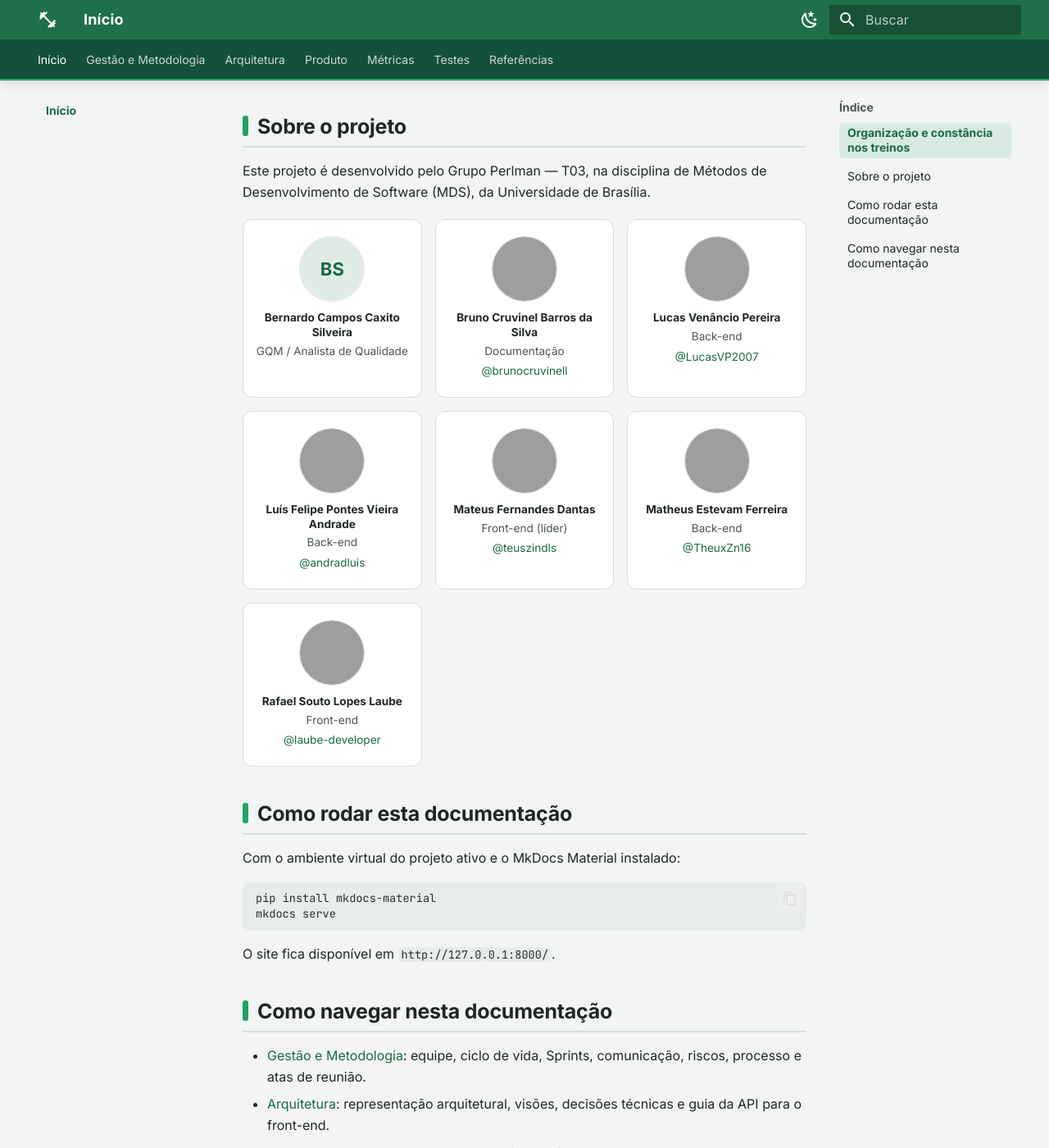
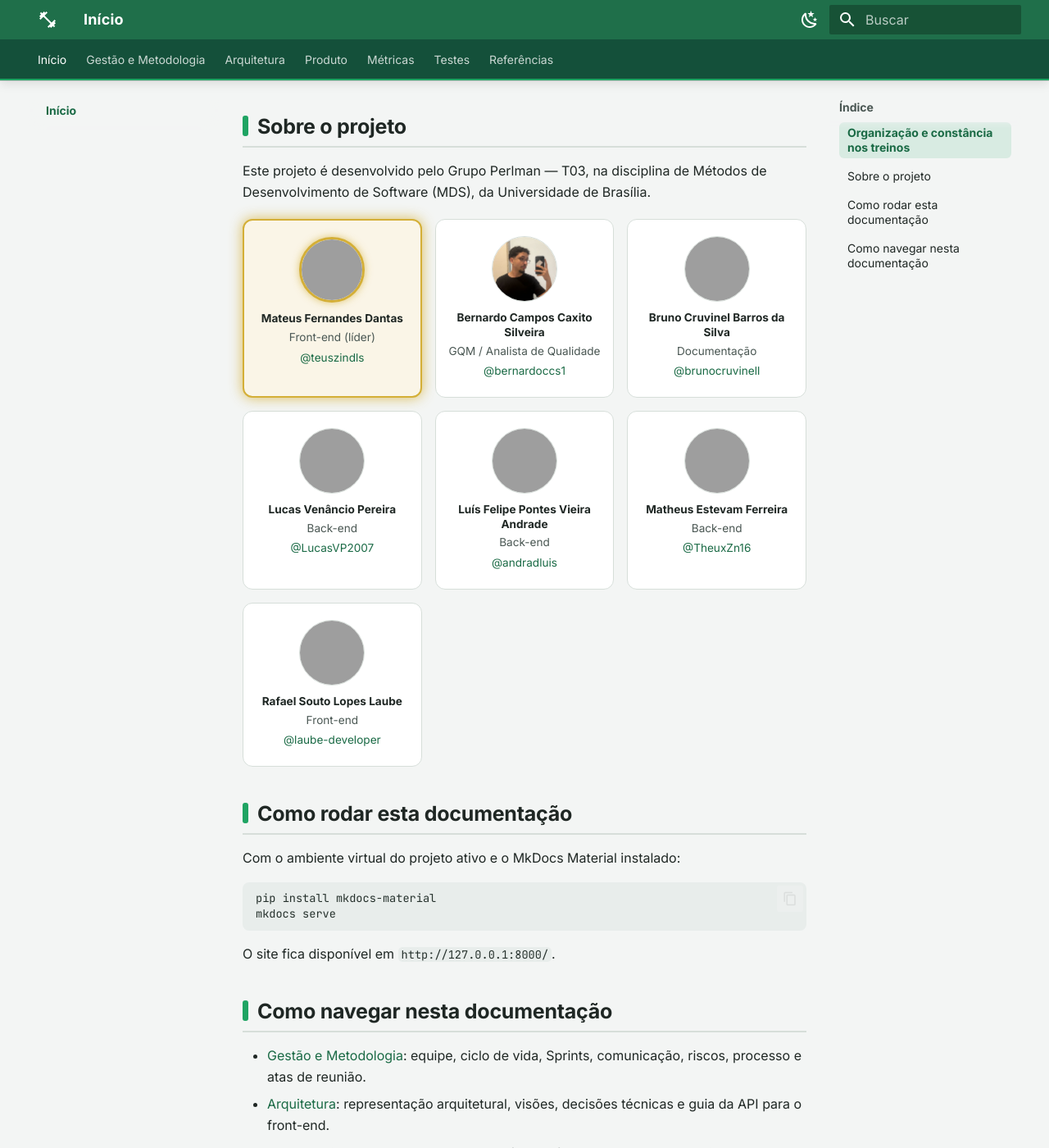
Before and after one commit to FGA0138-MDS-Ajax/2026.2-T03-Perlman, an MkDocs documentation site: the page built from docs/index.md, in a window 1280 px wide and 1400 px high, scrolled down 294 px, cut to the strip 0-1400 px from the top of the window. Shown: the whole strip at 82% size. Built offline with MkDocs 1.6.1 and Material for MkDocs 9.7.7, drawn with Linux system fonts in a browser that asks for light colours; grey boxes are pictures that could not be loaded.

Commit message:
docs: destaca o líder e adiciona foto do Bernardo na home

```diff
--- a/docs/index.md
+++ b/docs/index.md
@@ -9,10 +9,17 @@ O MotivaFit é um aplicativo web voltado para praticantes de exercícios físico
 Este projeto é desenvolvido pelo Grupo Perlman — T03, na disciplina de Métodos de Desenvolvimento de Software (MDS), da Universidade de Brasília.
 
 <div class="mf-team">
+  <div class="mf-member mf-member--leader">
+    <img class="mf-avatar" src="https://github.com/teuszindls.png?size=160" alt="Foto de Mateus Fernandes Dantas" loading="lazy">
+    <strong>Mateus Fernandes Dantas</strong>
+    <span>Front-end (líder)</span>
+    <a href="https://github.com/teuszindls">@teuszindls</a>
+  </div>
   <div class="mf-member">
-    <span class="mf-avatar mf-avatar--initials" aria-hidden="true">BS</span>
+    <img class="mf-avatar" src="assets/img/equipe/bernardo.png" alt="Foto de Bernardo Campos Caxito Silveira" loading="lazy">
     <strong>Bernardo Campos Caxito Silveira</strong>
     <span>GQM / Analista de Qualidade</span>
+    <a href="https://github.com/bernardoccs1">@bernardoccs1</a>
   </div>
   <div class="mf-member">
     <img class="mf-avatar" src="https://github.com/brunocruvinell.png?size=160" alt="Foto de Bruno Cruvinel Barros da Silva" loading="lazy">
@@ -31,12 +38,6 @@ Este projeto é desenvolvido pelo Grupo Perlman — T03, na disciplina de Métod
     <strong>Luís Felipe Pontes Vieira Andrade</strong>
     <span>Back-end</span>
     <a href="https://github.com/andradluis">@andradluis</a>
-  </div>
-  <div class="mf-member">
-    <img class="mf-avatar" src="https://github.com/teuszindls.png?size=160" alt="Foto de Mateus Fernandes Dantas" loading="lazy">
-    <strong>Mateus Fernandes Dantas</strong>
-    <span>Front-end (líder)</span>
-    <a href="https://github.com/teuszindls">@teuszindls</a>
   </div>
   <div class="mf-member">
     <img class="mf-avatar" src="https://github.com/TheuxZn16.png?size=160" alt="Foto de Matheus Estevam Ferreira" loading="lazy">
--- a/docs/stylesheets/extra.css
+++ b/docs/stylesheets/extra.css
@@ -222,6 +222,44 @@
   background: var(--mf-table-head);
 }
 
+/* Destaque do líder: moldura dourada com brilho */
+.md-typeset .mf-member--leader {
+  position: relative;
+  overflow: hidden;
+  border: 2px solid #d4af37;
+  background: color-mix(in srgb, #d4af37 12%, var(--mf-card-bg));
+  animation: mf-gold-glow 2.4s ease-in-out infinite;
+}
+.md-typeset .mf-member--leader::after {
+  content: "";
+  position: absolute;
+  top: 0;
+  left: -75%;
+  width: 50%;
+  height: 100%;
+  background: linear-gradient(105deg, transparent, rgba(255, 236, 170, .55), transparent);
+  pointer-events: none;
+  animation: mf-gold-shine 3.6s ease-in-out infinite;
+}
+.md-typeset .mf-member--leader .mf-avatar {
+  border: 3px solid #d4af37;
+  box-shadow: 0 0 10px rgba(212, 175, 55, .7);
+}
+@keyframes mf-gold-glow {
+  0%, 100% { box-shadow: 0 0 6px rgba(212, 175, 55, .45); }
+  50%      { box-shadow: 0 0 20px rgba(212, 175, 55, .95); }
+}
+@keyframes mf-gold-shine {
+  0%        { left: -75%; }
+  60%, 100% { left: 125%; }
+}
+@media (prefers-reduced-motion: reduce) {
+  .md-typeset .mf-member--leader,
+  .md-typeset .mf-member--leader::after { animation: none; }
+  .md-typeset .mf-member--leader { box-shadow: 0 0 14px rgba(212, 175, 55, .8); }
+  .md-typeset .mf-member--leader::after { display: none; }
+}
+
 /* ---------- Rodapé ---------- */
 .md-footer { background: var(--md-primary-fg-color--dark); }
 .md-footer-meta { background: #101714; }
```
Also changed, not shown: docs/assets/img/equipe/bernardo.png (added).
